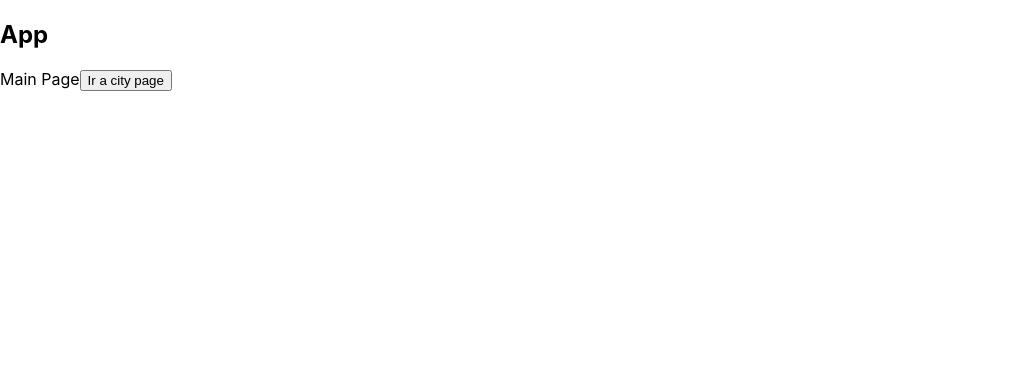
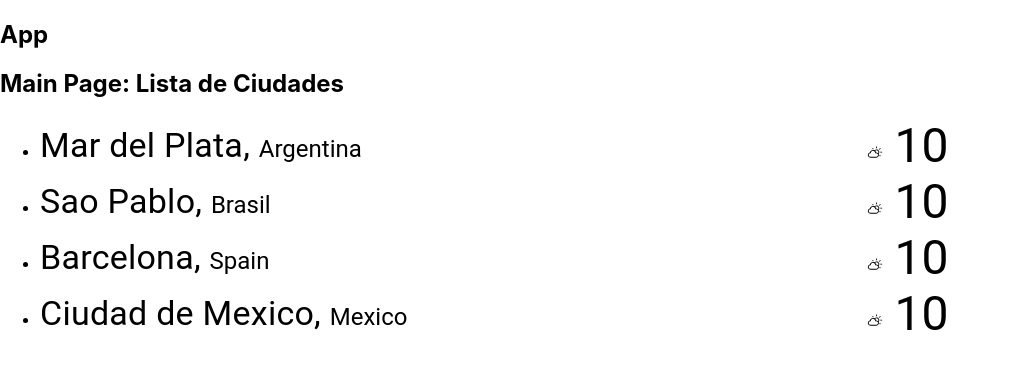
Before and after one commit to martinj-jaime/WeatherApp, a React (Create React App) app: page /main in a window 1280 px wide. Shown: the top 368 px of the page, without its empty margins (0-1009 px from the left). Built offline with nearby package versions, Linux system fonts and the light colour scheme.

Commit message:
Embedding CityList in MainPage and solving some import errors

```diff
--- a/src/App.js
+++ b/src/App.js
@@ -1,6 +1,7 @@
 import React from 'react';
 import { BrowserRouter as Router, Switch, Route } from 'react-router-dom'
 import { WelcomePage, MainPage, CityPage, NotFoundPage } from './pages/index'
+
 
 function App() {
   return (
--- a/src/components/CityList/CityList.jsx
+++ b/src/components/CityList/CityList.jsx
@@ -1,9 +1,15 @@
 import React from 'react';
 import PropTypes from 'prop-types';
 import Grid from '@material-ui/core/Grid'
-import { CityInfo, Weather } from '../index'
+
+// IMPORTS PROBLEM
+import CityInfo from './../CityInfo/CityInfo'
+import Weather from './../Weather/Weather'
+
+// import { CityInfo, Weather } from '../index'
 // import CityInfo from '../CityInfo'
 // import Weather from '../Weather'
+
 
 // Una funcion que retorna otra funcion
 const renderCityAndCountry = eventOnClickCity => cityAndCountry => {
@@ -37,11 +43,13 @@ const CityList = ({ cities, onClickCity }) => {
 };
 
 CityList.propTypes = {
-    cities: PropTypes.shape({
-        city: PropTypes.string.isRequired,
-        country: PropTypes.string.isRequired
-    }).isRequired,
-    onClickCity: PropTypes.func.isRequired
-};
+    cities: PropTypes.arrayOf(
+        PropTypes.shape({
+            city: PropTypes.string.isRequired,
+            country: PropTypes.string.isRequired,
+        })
+    ).isRequired,
+    onClickCity: PropTypes.func.isRequired,
+}
 
 export default CityList;
--- /dev/null
+++ b/src/components/CityList/index.js
@@ -0,0 +1 @@
+export { defualt } from './CityList'
--- a/src/components/Forecast/Forecast.jsx
+++ b/src/components/Forecast/Forecast.jsx
@@ -1,7 +1,9 @@
 import React from 'react'
 import PropTypes from 'prop-types'
 import Grid from '@material-ui/core/Grid'
-import ForecastItem from '../index'
+
+// IMPORTS PROBLEM
+import ForecastItem from './../ForecastItem/ForecastItem'
 
 const renderForecastItem = forecast => {
     const { weekDay, hour, state, temperature } = forecast
--- a/src/components/ForecastItem/ForecastItem.jsx
+++ b/src/components/ForecastItem/ForecastItem.jsx
@@ -2,7 +2,9 @@ import React from 'react';
 import PropTypes from 'prop-types';
 import Typography from '@material-ui/core/Typography'
 import Grid from '@material-ui/core/Grid'
-import IconState from '../index'
+
+// IMPORTS PROBLEM
+import IconState from './../IconState/IconState'
 
 const ForecastItem = ({ weekDay, hour, state, temperature }) => {
   return (
--- a/src/components/Weather/Weather.jsx
+++ b/src/components/Weather/Weather.jsx
@@ -1,7 +1,9 @@
 import React from 'react';
 import PropTypes from 'prop-types';
 import Typography from '@material-ui/core/Typography'
-import IconState from '../index'
+
+// IMPORTS PROBLEM
+import IconState from './../IconState/IconState'
 
 const Weather = ({ temperature, state }) => {
   return (
--- a/src/pages/MainPage.jsx
+++ b/src/pages/MainPage.jsx
@@ -1,5 +1,12 @@
 import React from 'react';
 import { useHistory } from 'react-router-dom'
+
+// IMPORTS PROBLEM
+import CityList from './../components/CityList/CityList'
+
+// import CityList from './../components/index'
+// import CityList from './../components/CityList/index'
+
 
 const MainPage = () => {
   const history = useHistory()
@@ -8,10 +15,17 @@ const MainPage = () => {
     history.push('/city')
   }
 
+  const cities = [
+    { city: "Mar del Plata", country: "Argentina" },
+    { city: "Sao Pablo", country: "Brasil" },
+    { city: "Barcelona", country: "Spain" },
+    { city: "Ciudad de Mexico", country: "Mexico" }
+  ]
+
   return (
     <div>
-        Main Page
-        <button onClick={onClickHandler} >Ir a city page</button>
+        <h2>Main Page: Lista de Ciudades</h2>
+        <CityList cities={cities} onClickCity={onClickHandler} />
     </div>
     );
 };
```
Also changed, not shown: src/components/index.js (+6 -6 lines).
